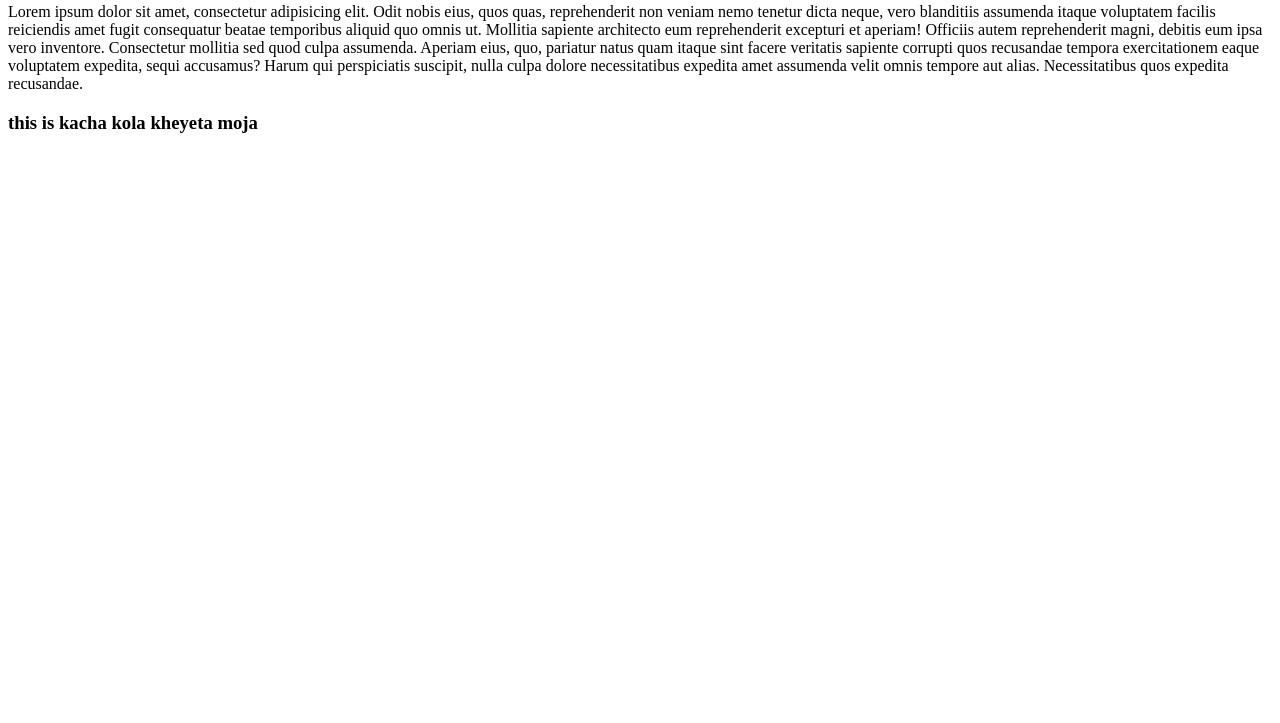
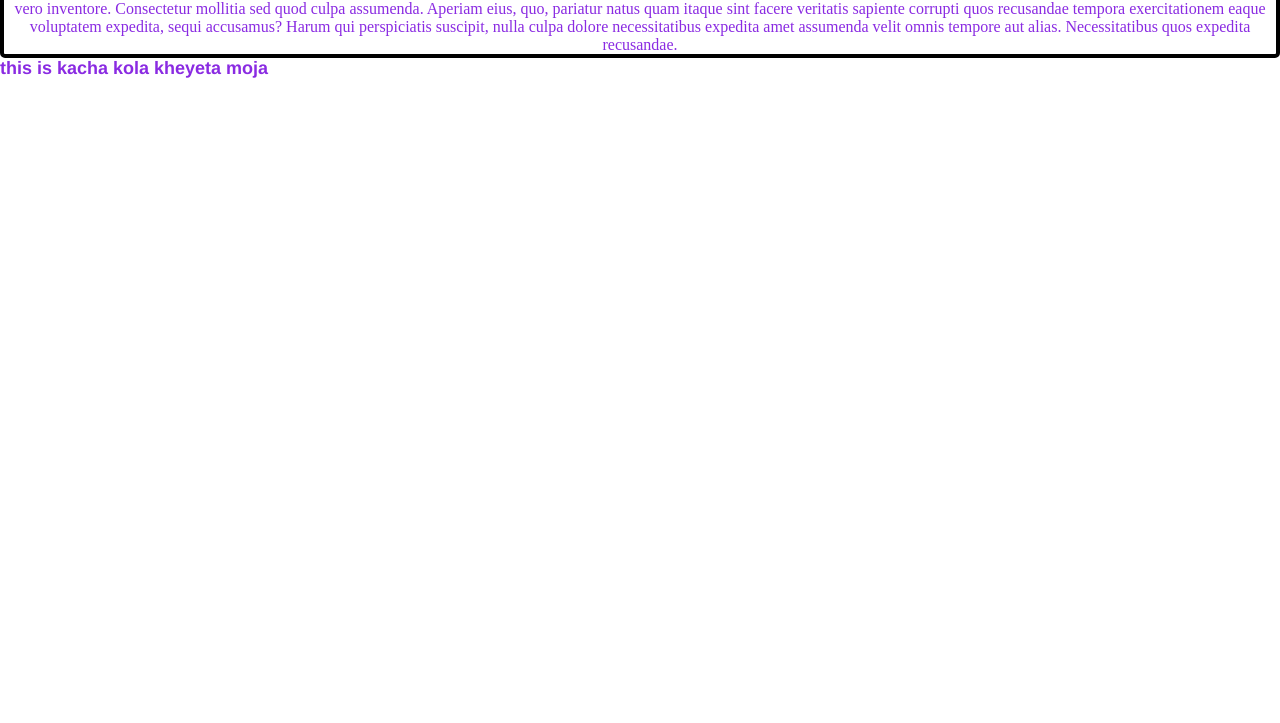
Before and after one commit to YusufAhmed005/my-love, a plain HTML site: page index.html in a window 1280 px wide. Shown: the part 77-800 px from the top of the page. Drawn offline with Linux system fonts and the light colour scheme.

Commit message:
link change

```diff
--- a/index.html
+++ b/index.html
@@ -5,7 +5,7 @@
     <meta http-equiv="X-UA-Compatible" content="IE=edge">
     <meta name="viewport" content="width=device-width, initial-scale=1.0">
     <title>My Love</title>
-    <link rel="stylesheet" href="git.css">
+    <link rel="stylesheet" href="style.css">
 </head>
 <body>
     <h1>This my change </h1>
```
